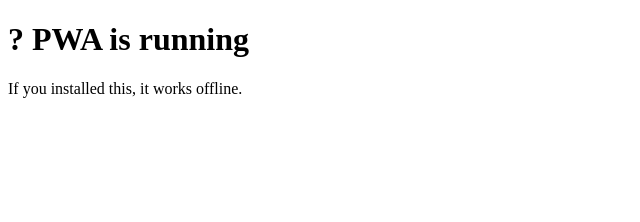
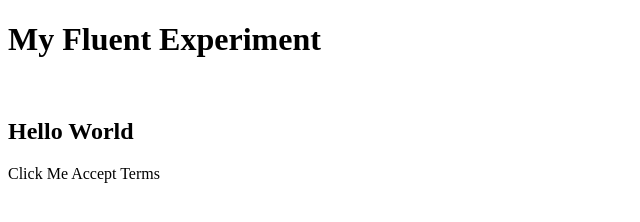
Before and after one commit to marokoalex/pwa-demo, a plain HTML site: page index.html in a window 1280 px wide. Shown: the whole page, without its empty margins (0-640 px from the left). Drawn offline with Linux system fonts and the light colour scheme.

Commit message:
Add files via upload

```diff
--- a/index.html
+++ b/index.html
@@ -7,10 +7,16 @@
 
   <link rel="manifest" href="manifest.json" />
   <meta name="theme-color" content="#1976d2" />
+  <script type="module" src="https://unpkg.com/@fluentui/web-components"></script>
 </head>
 <body>
-  <h1>? PWA is running</h1>
-  <p>If you installed this, it works offline.</p>
+<h1>My Fluent Experiment</h1>
+
+  <fluent-card style="padding: 20px; width: 300px;">
+      <h2>Hello World</h2>
+      <fluent-button appearance="accent">Click Me</fluent-button>
+      <fluent-checkbox>Accept Terms</fluent-checkbox>
+  </fluent-card>
 
   <script>
     if ("serviceWorker" in navigator) {
```
